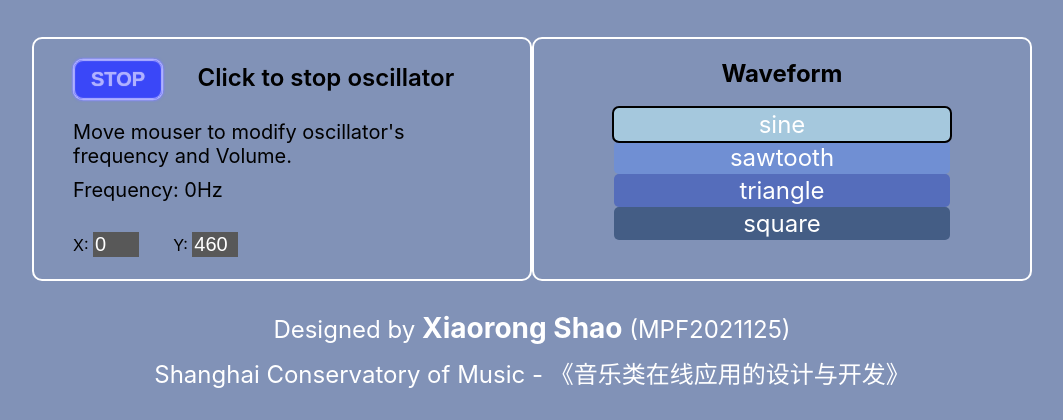
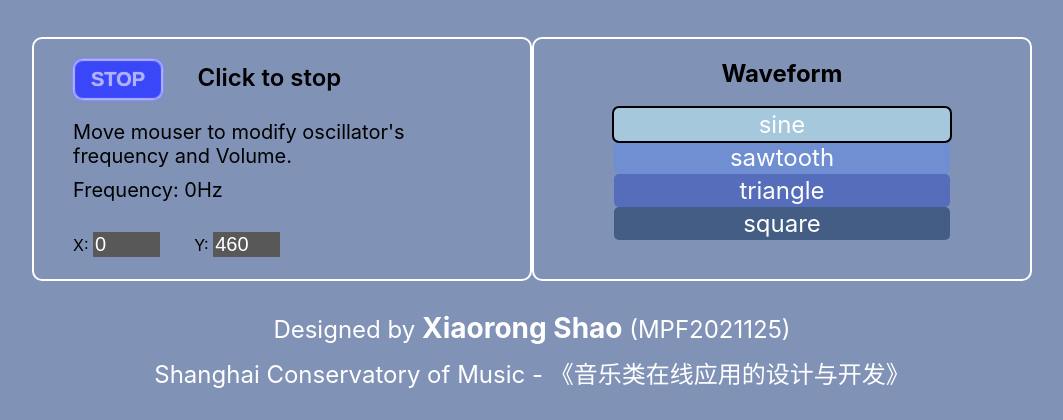
Before and after one commit to Liu-Zhaorui/Polar-Bear-Theremin, a plain HTML site: page index.html in a window 1280 px wide. Both pictures are taken after a click on the button "start". Shown: the part 840-1260 px from the top of the page, without its empty margins (108-1171 px from the left). Drawn offline with Linux system fonts and the light colour scheme; no server answers.

Commit message:
Add files via upload

```diff
--- a/css/app.css
+++ b/css/app.css
@@ -185,7 +185,7 @@ input {
 }
 
 .osc-controls form input {
-    width: 10%;
+    width: 15%;
     margin-right: 30px;
     font-size: 20px;
     color: #ffffff;
--- a/js/app.js
+++ b/js/app.js
@@ -113,7 +113,7 @@ window.onload = function () {
             osc.connect(gainNode); // gainNode控制振荡器音量
             osc.start(audioContext.currentTime);
             onOff.value = "stop";
-            span.innerHTML = "Click to stop oscillator";
+            span.innerHTML = "Click to stop";
             spanslide.innerHTML = "Frequency: " + osc.frequency.value + "Hz";
             /*_____________________________Otherwise stop it and reset osc to false for next time.*/
         } else {
@@ -121,7 +121,7 @@ window.onload = function () {
             osc = false;
             gainNode = false;
             onOff.value = "start";
-            span.innerHTML = "Click to start oscillator";
+            span.innerHTML = "Click to start";
         }
         /*_________________________________END Conditional statement to check if osc is TRUE or FALSE*/
     });
```
